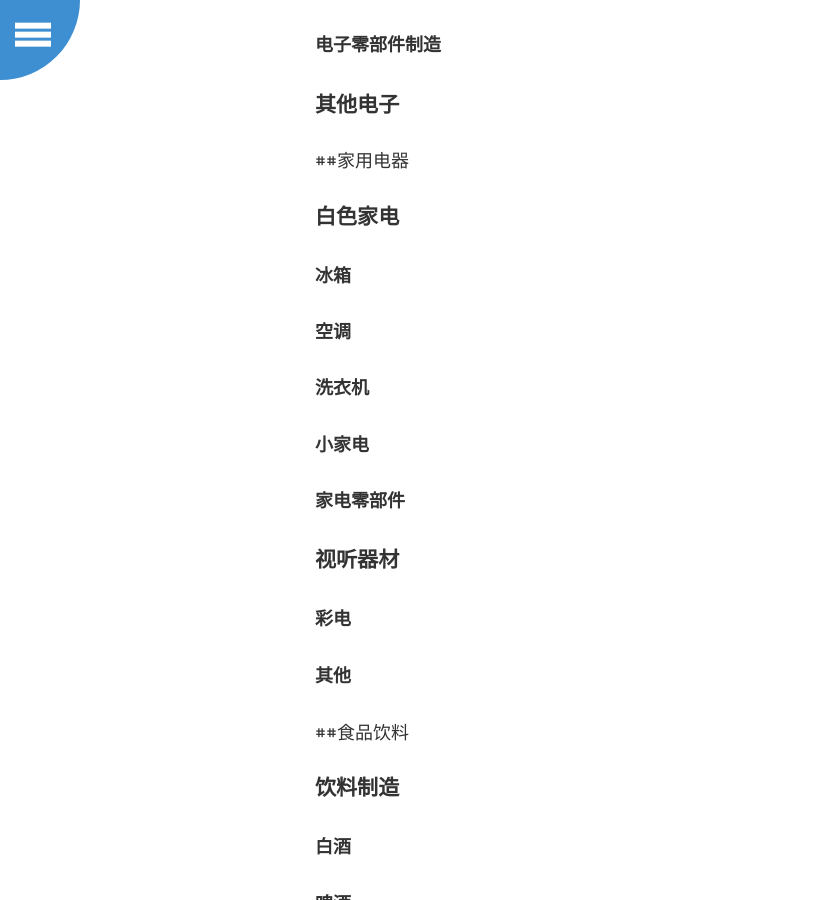
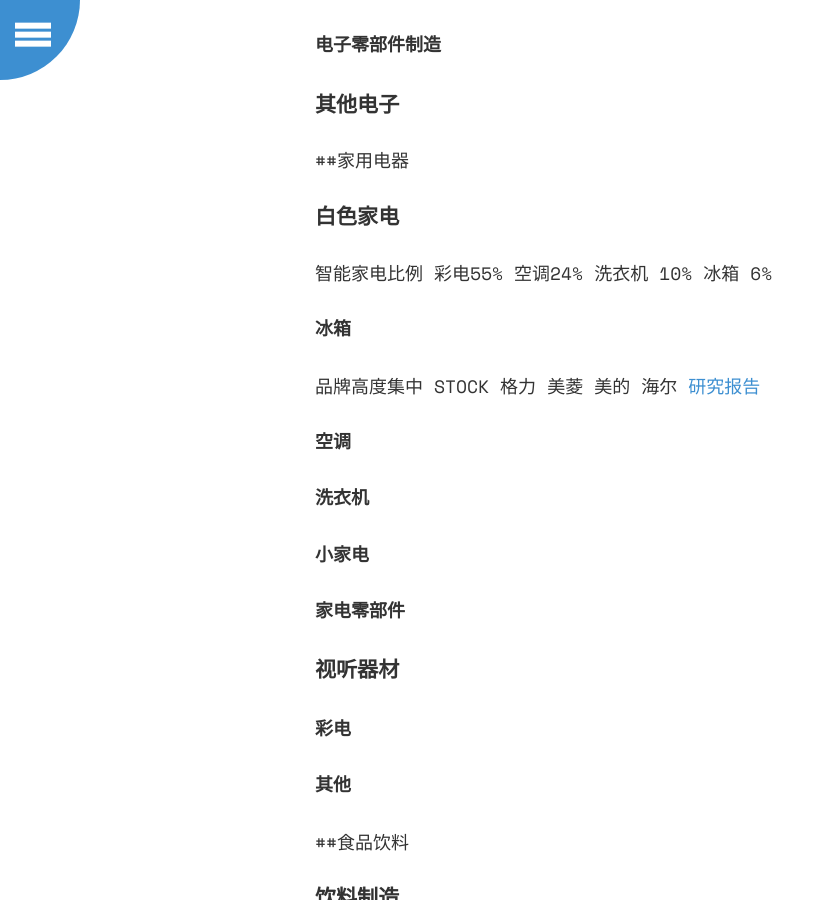
Before and after one commit to cdmaok/cdmaok.github.io, a Jekyll site: the page built from _posts/2019-11-03-hy-investment.md, in a window 1280 px wide and 900 px high, scrolled down 16013 px. Shown: the whole window, without its empty margins (0-835 px from the left). Built offline with Jekyll 4.4.1, drawn with Linux system fonts in a browser that asks for light colours.

Commit message:
Update 2019-11-03-hy-investment.md
update 冰箱

```diff
--- a/_posts/2019-11-03-hy-investment.md
+++ b/_posts/2019-11-03-hy-investment.md
@@ -431,7 +431,10 @@ STOCK：獐子岛
 ### 其他电子
 ##家用电器
 ### 白色家电
+智能家电比例 彩电55% 空调24% 洗衣机 10% 冰箱 6%
 #### 冰箱
+品牌高度集中 STOCK 格力 美菱 美的 海尔
+[研究报告](https://www.qianzhan.com/analyst/detail/220/190131-dcd065b1.html)
 #### 空调
 #### 洗衣机
 #### 小家电
```
